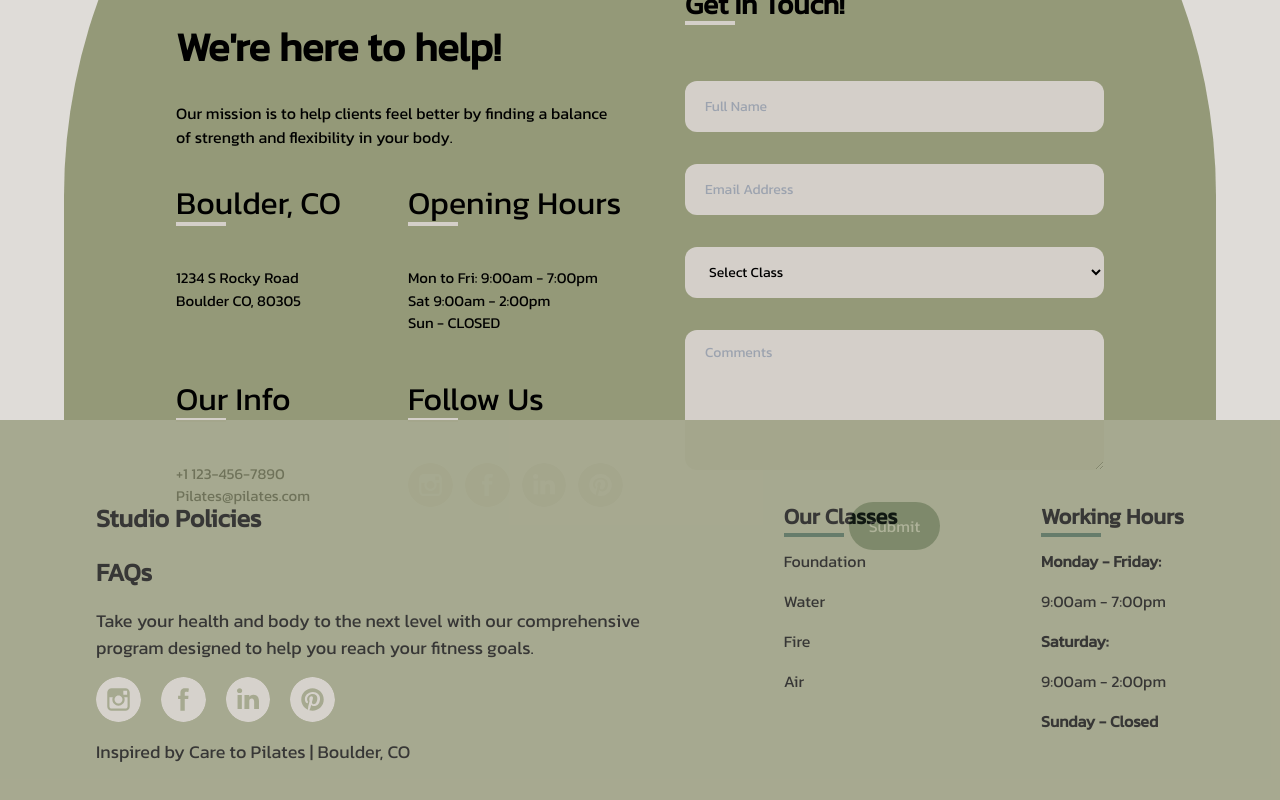
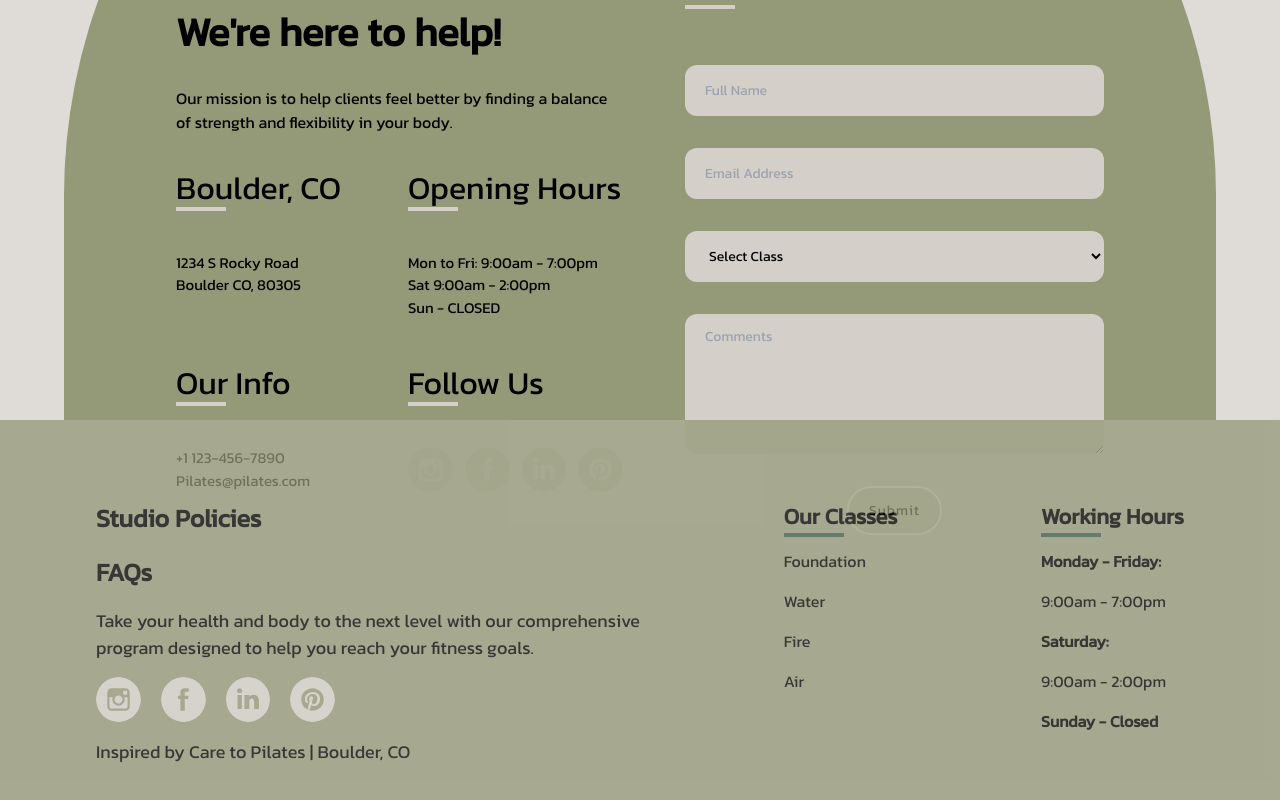
Before and after one commit to Carlie16604/Elevate, a React (Vite) app: page /Contact in a window 1280 px wide. Shown: the part 492-1292 px from the top of the page. Built offline with nearby package versions, Linux system fonts and the light colour scheme.

Commit message:
updating buttons

```diff
--- a/src/index.css
+++ b/src/index.css
@@ -340,7 +340,6 @@ ul:hover a:hover ~ a:before {
 }
 
 .book {
-  background-color: white;
   position: absolute;
   text-transform: uppercase;
   padding: .5rem 1rem;
--- a/src/pages/Classes.jsx
+++ b/src/pages/Classes.jsx
@@ -35,7 +35,7 @@ const Classes = () => {
                                                 <p>{info.description}</p><br/>
                                                 <p>{info.recommendation}</p>
                                             </div>
-                                    <div className='book'>
+                                    <div className='book text-black border-2 rounded-[400px] border-[#fff] px-9 py-4 inline-block text-[14px] tracking-[1px] cursor-pointer shadow-[inset_0_0_0_0_#949978] transition-[box-shadow] ease-out duration-1000 hover:shadow-[inset_400px_0_0_0_#949978] hover:text-white'>
                                         <Link to='/Booking' onClick={goTop}>
                                             <p>Book</p>
                                         </Link>
--- a/src/pages/Contact.jsx
+++ b/src/pages/Contact.jsx
@@ -21,7 +21,7 @@ const Contact = () => {
                                 <h1>Contact</h1>
                             </div>
                         </div>
-                        <div className='py-[6rem] px-[7rem] grid grid-cols-2 items-center'>
+                        <div className='py-[5rem] px-[7rem] grid grid-cols-2 items-center'>
                             <div>
                                 <h2 className='text-black text-[40px] font-bold leading-[1.2]'>
                                     We're here to help!
@@ -95,7 +95,7 @@ const Contact = () => {
                                     <option>Air</option>
                                 </select>
                                 <textarea className='w-full max-h-[12rem] py-[12px] px-[20px] h-[140px] text-[14px] bg-[#D4CFC9] outline-none mb-8 rounded-xl' placeholder='Comments'/>
-                                <button className='py-3 px-5 bg-[#3E5C47] text-white rounded-[400px] w-fit self-center hover:translate-y-[-5px] hover:bg-opacity-55 ease-in duration-200'>Submit</button>
+                                <button className='py-3 px-5 w-fit self-center text-black bg-[#D4CFC9] border-2 rounded-[400px] border-[#fff] inline-block text-[14px] tracking-[1px] cursor-pointer shadow-[inset_0_0_0_0_#DFDCD8] transition-[box-shadow] ease-out duration-1000 hover:shadow-[inset_400px_0_0_0_#D4CFC9] hover:text-white'>Submit</button>
                             </form>
                         </div>
                     </div>
```
